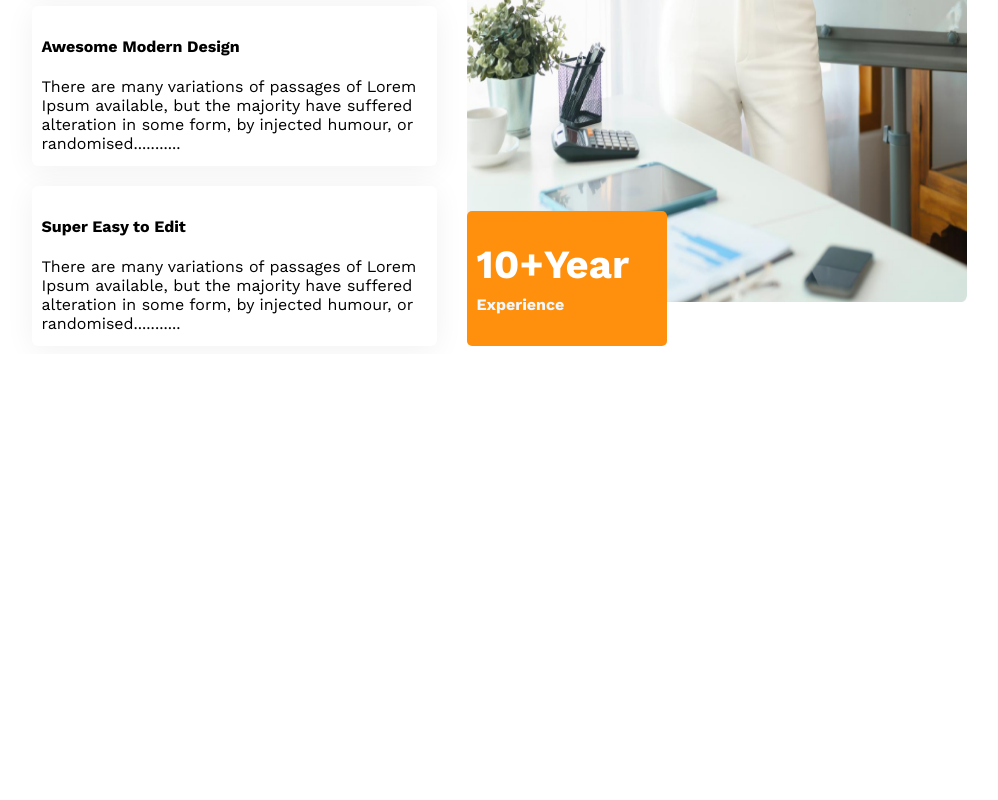
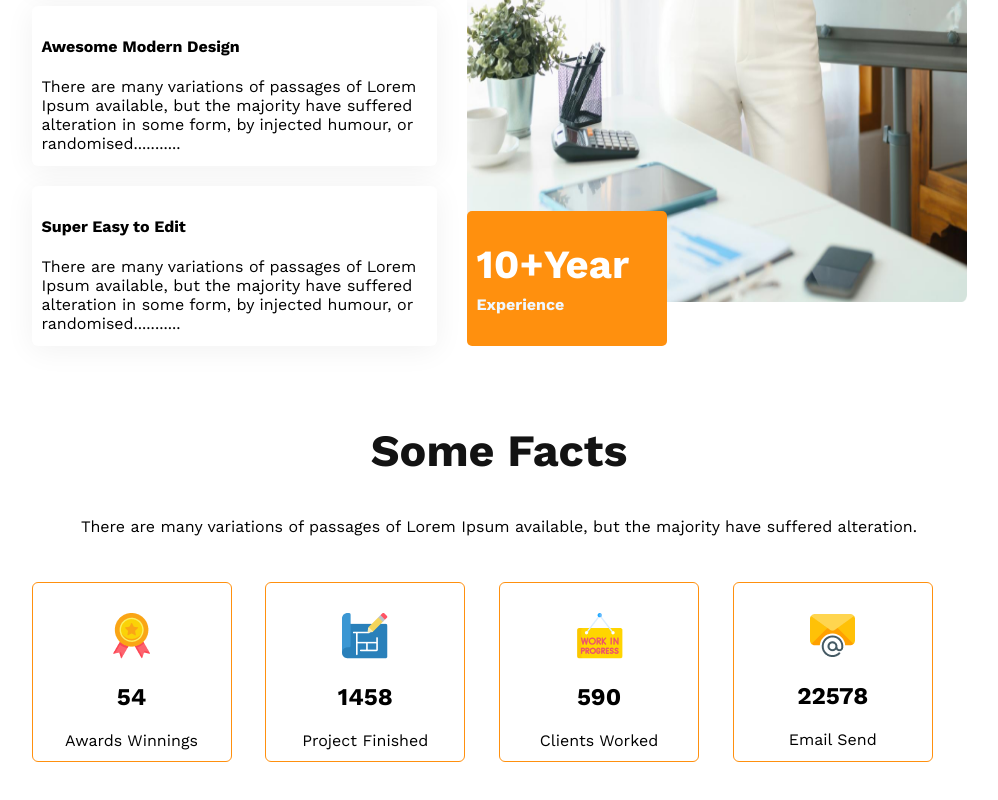
Before and after one commit to shohidulislam12/g3-architects-resources-main, a plain HTML site: page index.html in a window 1280 px wide. Shown: the part 2578-3378 px from the top of the page, without its empty margins (141-1139 px from the left). Before the commit the page ends 2932 px from the top, so only its background shows below. Drawn offline with nearby package versions, Linux system fonts and the light colour scheme.

Commit message:
somplete section-4

```diff
--- a/index.html
+++ b/index.html
@@ -49,10 +49,6 @@
             </p>
             <button class="btn">Explore More</button>
         </div>
-
-
-
-
     </section>
     <section class="section-3">
 
@@ -90,5 +86,33 @@
         </div>
 
     </section>
+    <section class="section-4">
+                 <div class="section-4-text">
+                    <h3 class="section-4-text-h3">Some Facts</h3>
+                    <p class="section-4-text-p">There are many variations of passages of Lorem Ipsum available, but the majority have suffered alteration.</p>
+                 </div>
+                 <div class="section-4-card-container">
+                          <div class="section-4-card">
+                            <img src="./images/icons/ribon.png" alt="">
+                            <h2>54</h2>
+                            <p>Awards Winnings</p>
+                          </div>
+                          <div class="section-4-card">
+                            <img src="./images/icons/projects.png" alt="">
+                            <h2>1458</h2>
+                            <p>Project Finished</p>
+                          </div>
+                          <div class="section-4-card">
+                            <img src="./images/icons/customers.png" alt="">
+                            <h2>590</h2>
+                            <p>Clients Worked</p>
+                          </div>
+                          <div class="section-4-card">
+                            <img src="./images/icons/email.png" alt="">
+                            <h2>22578</h2>
+                            <p>Email Send</p>
+                          </div>
+                 </div>
+    </section>
 </body>
 </html>
--- a/style.css
+++ b/style.css
@@ -222,3 +222,44 @@ flex-direction: column;
 
     }
 }
+/* section-4 */
+
+.section-4{
+     max-width: 935px;
+     display: flex;
+     flex-direction: column;
+     margin: 40px auto  ;
+     margin-top: 40px;
+     text-align: center;
+
+}
+.section-4-text-h3{
+    color: rgb(19, 19, 19);
+font-size: 2.8rem;
+font-weight: 700;
+line-height:2.6rem;
+text-align: center;
+}
+.section-4-card-container{
+    display: grid;
+    grid-template-columns: repeat(4,1fr);
+    margin-top: 30px;
+}
+.section-4-card{
+    width: 200px;
+    height: 180px;
+    padding: 30px;
+    box-sizing: border-box;
+border: 1px solid rgb(255, 144, 14);
+border-radius: 6px;
+
+}
+@media screen  and (max-width:576px){
+    .section-4-card-container{
+        display: grid;
+        grid-template-columns: repeat(2,1fr);
+        margin: 0 auto;
+        gap: 30px;
+
+}
+}
```
